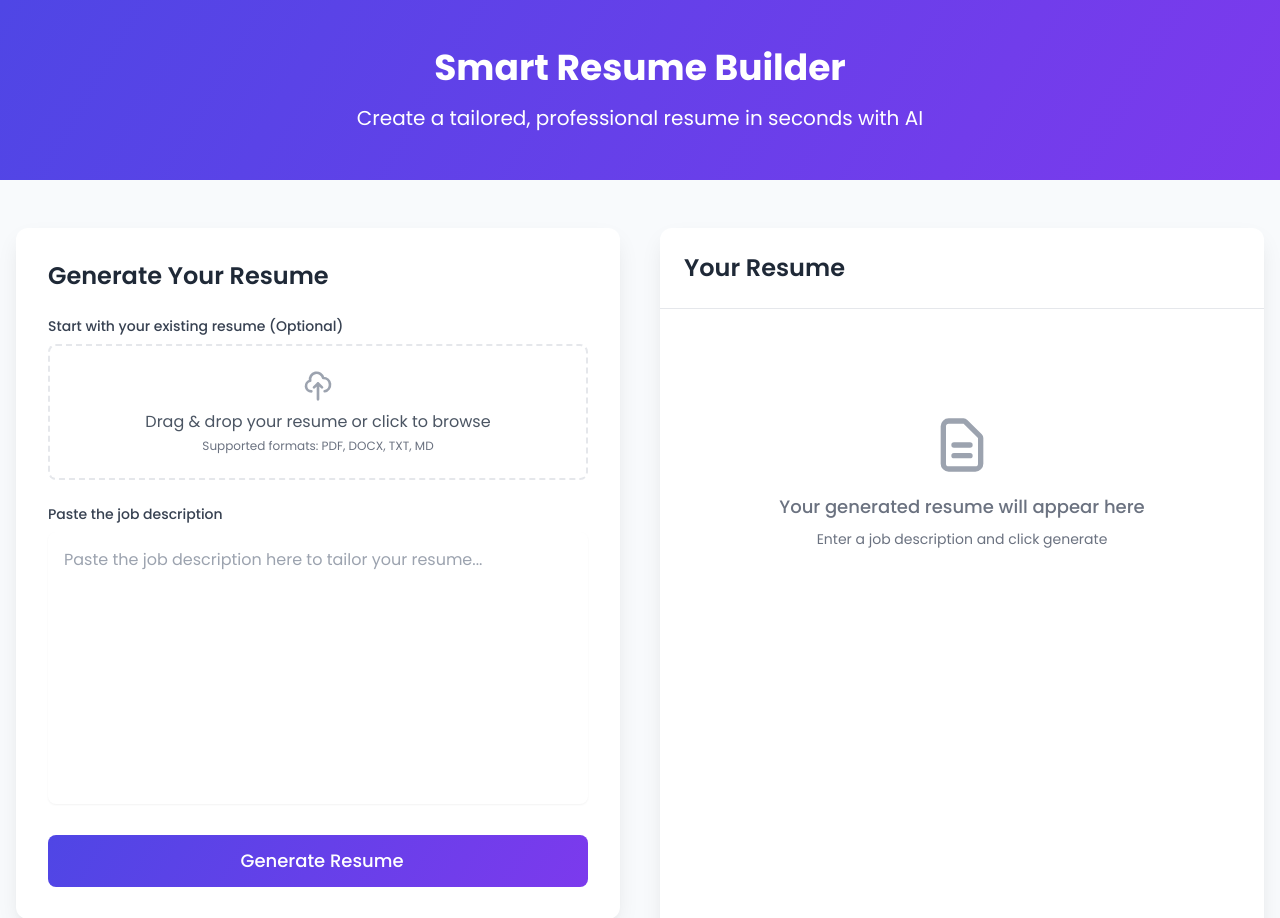
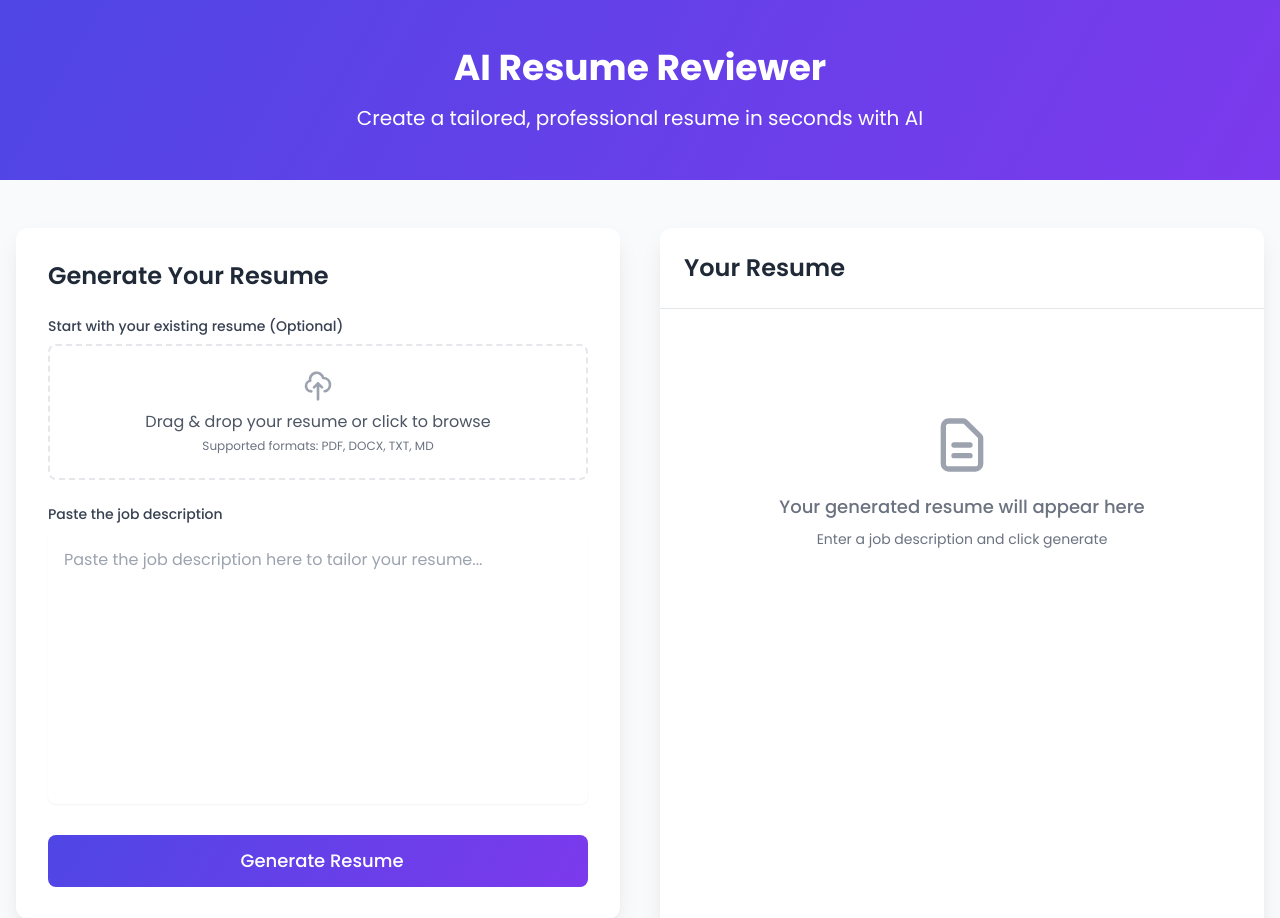
Before and after one commit to Mattkuh3205/CSC-363-Project-Repo, a Flask app: page / in a window 1280 px wide. Shown: the top 918 px of the page. Run offline with Flask 3, Linux system fonts and the light colour scheme.

Commit message:
minor ui change

```diff
--- a/templates/index.html
+++ b/templates/index.html
@@ -3,7 +3,7 @@
 <head>
     <meta charset="UTF-8">
     <meta name="viewport" content="width=device-width, initial-scale=1.0">
-    <title>Smart Resume Builder</title>
+    <title>AI Resume Reviewer</title>
     <link href="https://cdn.jsdelivr.net/npm/tailwindcss@2.2.19/dist/tailwind.min.css" rel="stylesheet">
     <link href="https://fonts.googleapis.com/css2?family=Poppins:wght@300;400;500;600;700&display=swap" rel="stylesheet">
     <script src="https://cdn.jsdelivr.net/npm/marked/marked.min.js"></script>
@@ -118,7 +118,7 @@
     <!-- Hero Section -->
     <div class="hero-gradient text-white py-12">
         <div class="max-w-7xl mx-auto px-4 text-center">
-            <h1 class="text-4xl font-bold mb-4">Smart Resume Builder</h1>
+            <h1 class="text-4xl font-bold mb-4">AI Resume Reviewer</h1>
             <p class="text-xl max-w-3xl mx-auto">Create a tailored, professional resume in seconds with AI</p>
         </div>
     </div>
```
